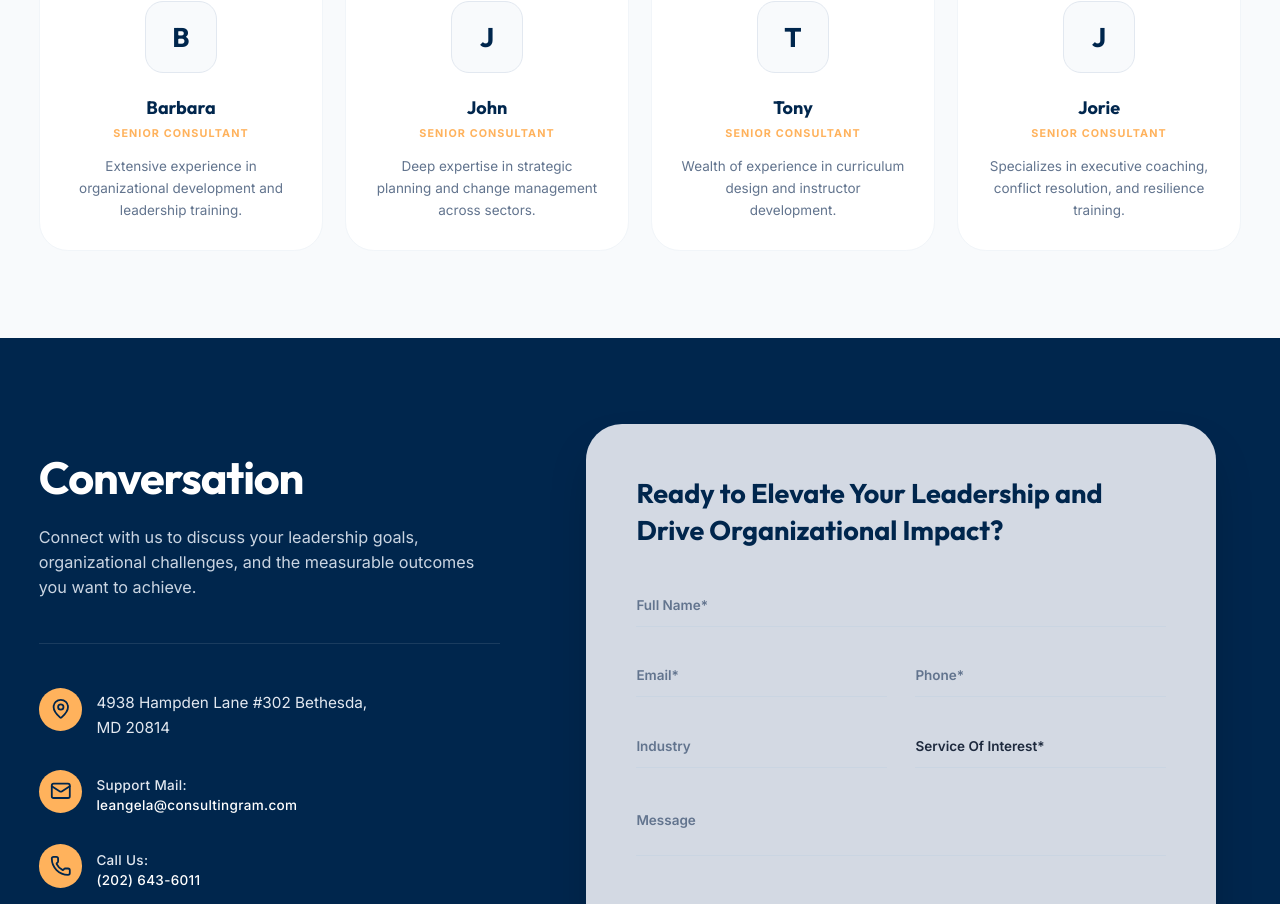
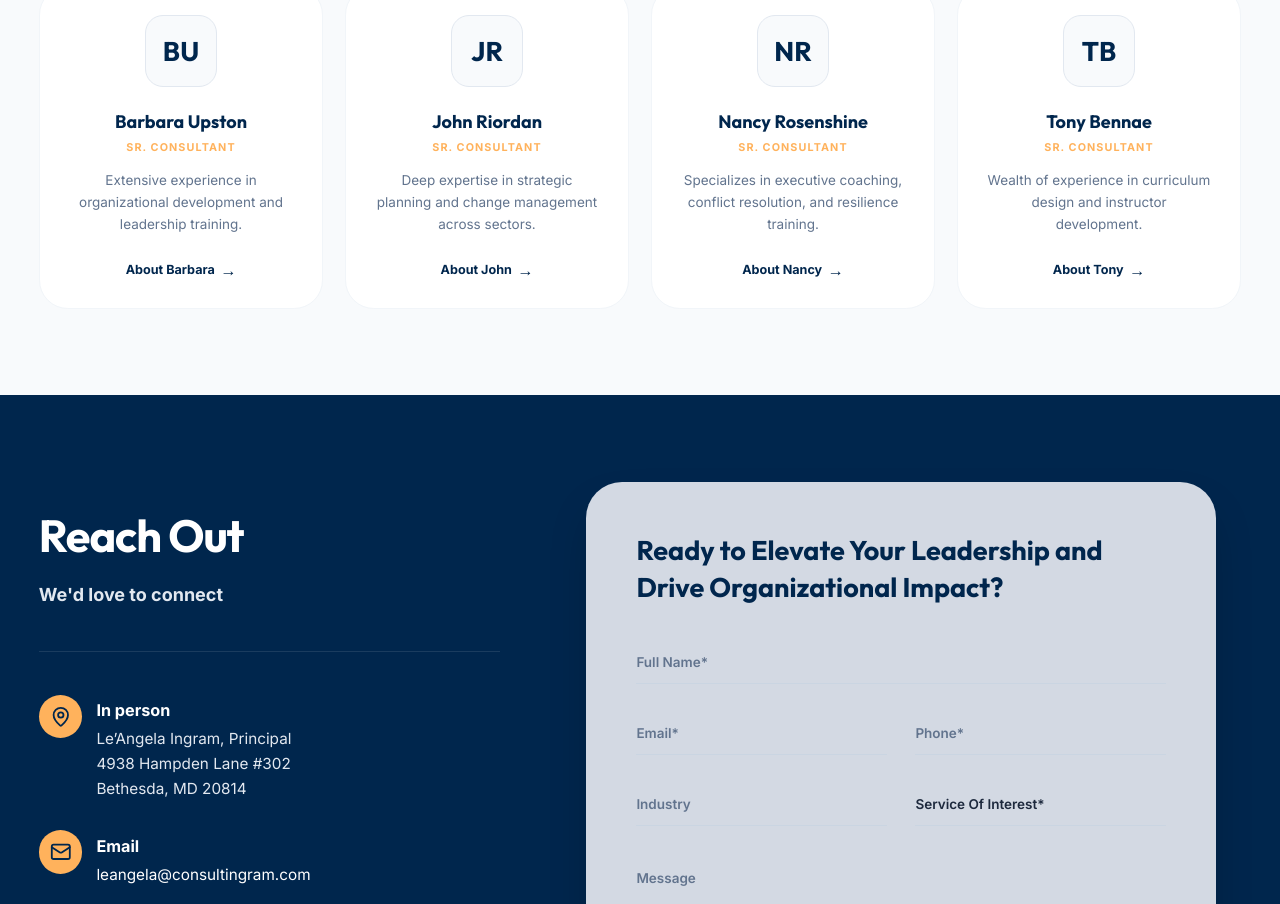
Before and after one commit to arya9779/ingram, a React (Vite) app: page / in a window 1280 px wide. Shown: the part 5392-6296 px from the top of the page. Built offline with nearby package versions, Linux system fonts and the light colour scheme.

Commit message:
Implement full routing across Navbar with dedicated standalone pages, fix Team data, update Reach Out

```diff
--- a/src/App.tsx
+++ b/src/App.tsx
@@ -2,6 +2,11 @@ import { Routes, Route } from 'react-router-dom'
 import { Header } from './components/Header'
 import { Footer } from './components/Footer'
 import { Home } from './pages/Home'
+import { AboutUs } from './pages/AboutUs'
+import { ServicesPage } from './pages/ServicesPage'
+import { ClientsPage } from './pages/ClientsPage'
+import { Podcasts } from './pages/Podcasts'
+import { ContactUs } from './pages/ContactUs'
 
 function App() {
   return (
@@ -10,6 +15,11 @@ function App() {
       <main className="flex-grow">
         <Routes>
           <Route path="/" element={<Home />} />
+          <Route path="/about" element={<AboutUs />} />
+          <Route path="/services" element={<ServicesPage />} />
+          <Route path="/clients" element={<ClientsPage />} />
+          <Route path="/podcasts" element={<Podcasts />} />
+          <Route path="/contact" element={<ContactUs />} />
         </Routes>
       </main>
       <Footer />
--- a/src/components/Contact.tsx
+++ b/src/components/Contact.tsx
@@ -26,10 +26,10 @@ export function Contact() {
                     {/* Left Column - Contact Info */}
                     <div className="flex-1 max-w-lg pt-8">
                         <h2 className="text-4xl md:text-[50px] font-bold mb-6 font-heading tracking-tight">
-                            Conversation
+                            Reach Out
                         </h2>
-                        <p className="text-lg text-slate-300 mb-12 font-sans border-b border-white/10 pb-12">
-                            Connect with us to discuss your leadership goals, organizational challenges, and the measurable outcomes you want to achieve.
+                        <p className="text-xl font-bold text-slate-200 mb-12 font-sans border-b border-white/10 pb-12">
+                            We'd love to connect
                         </p>
 
                         <div className="space-y-8">
@@ -38,15 +38,18 @@ export function Contact() {
                                     <MapPin className="w-6 h-6" />
                                 </div>
                                 <div className="text-[17px] text-slate-200 mt-1 leading-relaxed">
-                                    4938 Hampden Lane #302 Bethesda,<br />MD 20814
+                                    <span className="font-bold text-white mb-1 block text-lg">In person</span>
+                                    Le’Angela Ingram, Principal<br />
+                                    4938 Hampden Lane #302<br />
+                                    Bethesda, MD 20814
                                 </div>
                             </div>
                             <div className="flex gap-4 items-start">
                                 <div className="bg-primary p-3 rounded-full text-secondary shrink-0">
                                     <Mail className="w-6 h-6" />
                                 </div>
-                                <div className="text-[15px] text-slate-200 mt-1.5 font-medium tracking-wide">
-                                    Support Mail:<br />
+                                <div className="text-[17px] text-slate-200 mt-1 leading-relaxed">
+                                    <span className="font-bold text-white mb-1 block text-lg">Email</span>
                                     <a href="mailto:leangela@consultingram.com" className="text-white hover:text-primary transition-colors">leangela@consultingram.com</a>
                                 </div>
                             </div>
@@ -54,8 +57,8 @@ export function Contact() {
                                 <div className="bg-primary p-3 rounded-full text-secondary shrink-0">
                                     <Phone className="w-6 h-6" />
                                 </div>
-                                <div className="text-[15px] text-slate-200 mt-1.5 font-medium tracking-wide">
-                                    Call Us:<br />
+                                <div className="text-[17px] text-slate-200 mt-1 leading-relaxed">
+                                    <span className="font-bold text-white mb-1 block text-lg">Drop us a line</span>
                                     <a href="tel:2026436011" className="text-white hover:text-primary transition-colors">(202) 643-6011</a>
                                 </div>
                             </div>
--- a/src/components/Header.tsx
+++ b/src/components/Header.tsx
@@ -7,11 +7,11 @@ export function Header() {
 
     const navLinks = [
         { name: 'Home', path: '/' },
-        { name: 'About Us', path: '#about' },
-        { name: 'Services', path: '#services' },
-        { name: 'Our Clients', path: '#clients' },
-        { name: 'Podcasts', path: '#podcasts' },
-        { name: 'Contact Us', path: '#contact' },
+        { name: 'About Us', path: '/about' },
+        { name: 'Services', path: '/services' },
+        { name: 'Our Clients', path: '/clients' },
+        { name: 'Podcasts', path: '/podcasts' },
+        { name: 'Contact Us', path: '/contact' },
     ]
 
     return (
@@ -72,20 +72,20 @@ export function Header() {
                     {/* Desktop Navigation */}
                     <nav className="hidden lg:flex items-center gap-8">
                         {navLinks.map((link) => (
-                            <a
+                            <Link
                                 key={link.name}
-                                href={link.path}
+                                to={link.path}
                                 className="text-[15px] font-semibold text-secondary hover:text-primary transition-colors"
                             >
                                 {link.name}
-                            </a>
+                            </Link>
                         ))}
-                        <a
-                            href="#contact"
-                            className="rounded-full bg-primary px-6 py-3 text-[15px] font-bold text-secondary shadow-md hover:bg-primary-hover hover:-translate-y-0.5 transition-all"
+                        <Link
+                            to="/contact"
+                            className="rounded-full bg-primary px-6 py-3 text-[15px] font-bold text-secondary shadow-md hover:bg-primary-hover hover:-translate-y-0.5 transition-all w-max inline-block"
                         >
                             Book An Appointment
-                        </a>
+                        </Link>
                     </nav>
 
                     {/* Mobile menu button */}
@@ -106,14 +106,14 @@ export function Header() {
                     <div className="lg:hidden border-t border-slate-200 bg-white">
                         <div className="space-y-1 px-4 pb-3 pt-2 sm:px-6">
                             {navLinks.map((link) => (
-                                <a
+                                <Link
                                     key={link.name}
-                                    href={link.path}
+                                    to={link.path}
                                     className="block rounded-md px-3 py-2 text-base font-medium text-secondary hover:bg-slate-50 hover:text-primary"
                                     onClick={() => setIsOpen(false)}
                                 >
                                     {link.name}
-                                </a>
+                                </Link>
                             ))}
                         </div>
                     </div>
--- a/src/components/Team.tsx
+++ b/src/components/Team.tsx
@@ -3,33 +3,38 @@ const founder = {
     name: "Le'Angela Ingram, Ed.D.",
     role: 'Founder & Principal Consultant',
     bio: 'Dr. Le\'Angela Ingram founded ICG in 1995 with a vision to help organizations develop their most valuable asset — their people. With an Ed.D. in Organizational Leadership, she has coached over 5,000 leaders globally.',
-    initials: 'LI'
+    initials: 'LI',
+    aboutText: "About Le'Angela"
 }
 
 const teamMembers = [
     {
-        name: 'Barbara',
-        role: 'Senior Consultant',
+        name: 'Barbara Upston',
+        role: 'Sr. Consultant',
         bio: 'Extensive experience in organizational development and leadership training.',
-        initials: 'B'
+        initials: 'BU',
+        aboutText: "About Barbara"
     },
     {
-        name: 'John',
-        role: 'Senior Consultant',
+        name: 'John Riordan',
+        role: 'Sr. Consultant',
         bio: 'Deep expertise in strategic planning and change management across sectors.',
-        initials: 'J'
+        initials: 'JR',
+        aboutText: "About John"
     },
     {
-        name: 'Tony',
-        role: 'Senior Consultant',
-        bio: 'Wealth of experience in curriculum design and instructor development.',
-        initials: 'T'
+        name: 'Nancy Rosenshine',
+        role: 'Sr. Consultant',
+        bio: 'Specializes in executive coaching, conflict resolution, and resilience training.',
+        initials: 'NR',
+        aboutText: "About Nancy"
     },
     {
-        name: 'Jorie',
-        role: 'Senior Consultant',
-        bio: 'Specializes in executive coaching, conflict resolution, and resilience training.',
-        initials: 'J'
+        name: 'Tony Bennae',
+        role: 'Sr. Consultant',
+        bio: 'Wealth of experience in curriculum design and instructor development.',
+        initials: 'TB',
+        aboutText: "About Tony"
     }
 ]
 
@@ -106,7 +111,10 @@ export function Team() {
                     <div className="flex-1 text-center md:text-left py-4 pr-6">
                         <h3 className="text-3xl font-bold text-secondary mb-2 font-heading">{founder.name}</h3>
                         <p className="text-primary font-bold text-sm uppercase tracking-widest mb-6 font-sans border-b border-primary/20 pb-4 inline-block w-full">{founder.role}</p>
-                        <p className="text-slate-600 leading-relaxed font-sans mb-8 text-lg">{founder.bio}</p>
+                        <p className="text-slate-600 leading-relaxed font-sans mb-6 text-lg">{founder.bio}</p>
+                        <button className="text-secondary hover:text-primary font-bold transition-colors inline-flex items-center gap-2">
+                            {founder.aboutText} <span className="text-xl leading-none">&rarr;</span>
+                        </button>
                     </div>
                 </div>
 
@@ -119,7 +127,10 @@ export function Team() {
                             </div>
                             <h4 className="text-xl font-bold text-secondary mb-2 font-heading">{member.name}</h4>
                             <p className="text-primary font-bold text-xs uppercase tracking-widest mb-4 font-sans">{member.role}</p>
-                            <p className="text-slate-500 text-[15px] leading-relaxed font-sans">{member.bio}</p>
+                            <p className="text-slate-500 text-[15px] leading-relaxed font-sans mb-6">{member.bio}</p>
+                            <button className="text-secondary hover:text-primary font-bold text-sm transition-colors inline-flex items-center gap-1.5">
+                                {member.aboutText} <span className="text-lg leading-none">&rarr;</span>
+                            </button>
                         </div>
                     ))}
                 </div>
--- /dev/null
+++ b/src/pages/AboutUs.tsx
@@ -0,0 +1,9 @@
+import { Team } from '../components/Team'
+
+export function AboutUs() {
+    return (
+        <div className="pt-8">
+            <Team />
+        </div>
+    )
+}
--- /dev/null
+++ b/src/pages/ClientsPage.tsx
@@ -0,0 +1,9 @@
+import { Clients } from '../components/Clients'
+
+export function ClientsPage() {
+    return (
+        <div className="pt-8">
+            <Clients />
+        </div>
+    )
+}
--- /dev/null
+++ b/src/pages/ContactUs.tsx
@@ -0,0 +1,9 @@
+import { Contact } from '../components/Contact'
+
+export function ContactUs() {
+    return (
+        <div className="pt-8 bg-secondary h-full">
+            <Contact />
+        </div>
+    )
+}
--- /dev/null
+++ b/src/pages/Podcasts.tsx
@@ -0,0 +1,13 @@
+import { VideoSection } from '../components/VideoSection'
+
+export function Podcasts() {
+    return (
+        <div className="pt-8">
+            <div className="text-center py-16 bg-slate-50 border-b border-slate-200">
+                <h1 className="text-4xl font-bold text-secondary font-heading mb-4">Our Podcasts & Media</h1>
+                <p className="text-slate-600 font-sans text-lg">Watch and listen to our latest insights on organizational improvement.</p>
+            </div>
+            <VideoSection />
+        </div>
+    )
+}
--- /dev/null
+++ b/src/pages/ServicesPage.tsx
@@ -0,0 +1,9 @@
+import { Services } from '../components/Services'
+
+export function ServicesPage() {
+    return (
+        <div className="pt-8">
+            <Services />
+        </div>
+    )
+}
```
